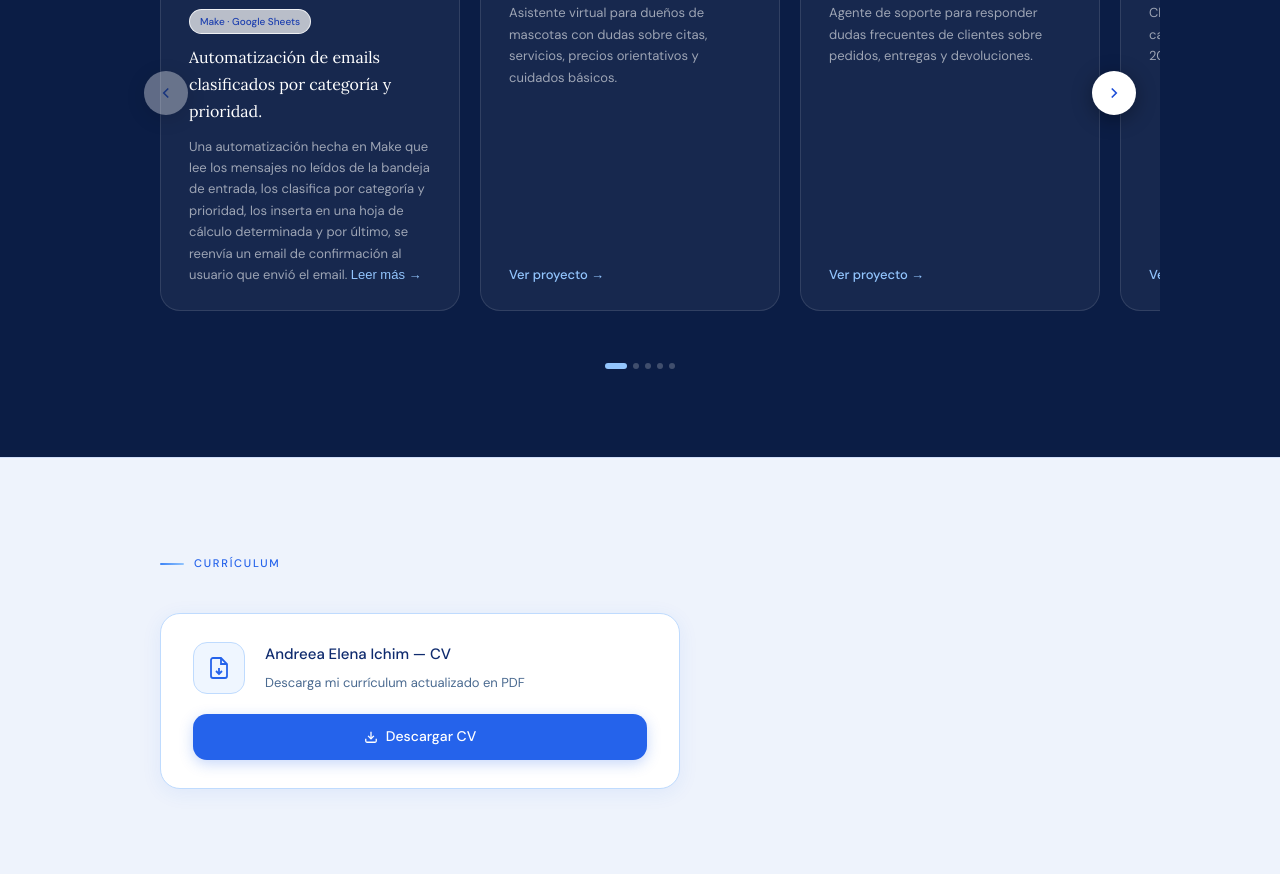
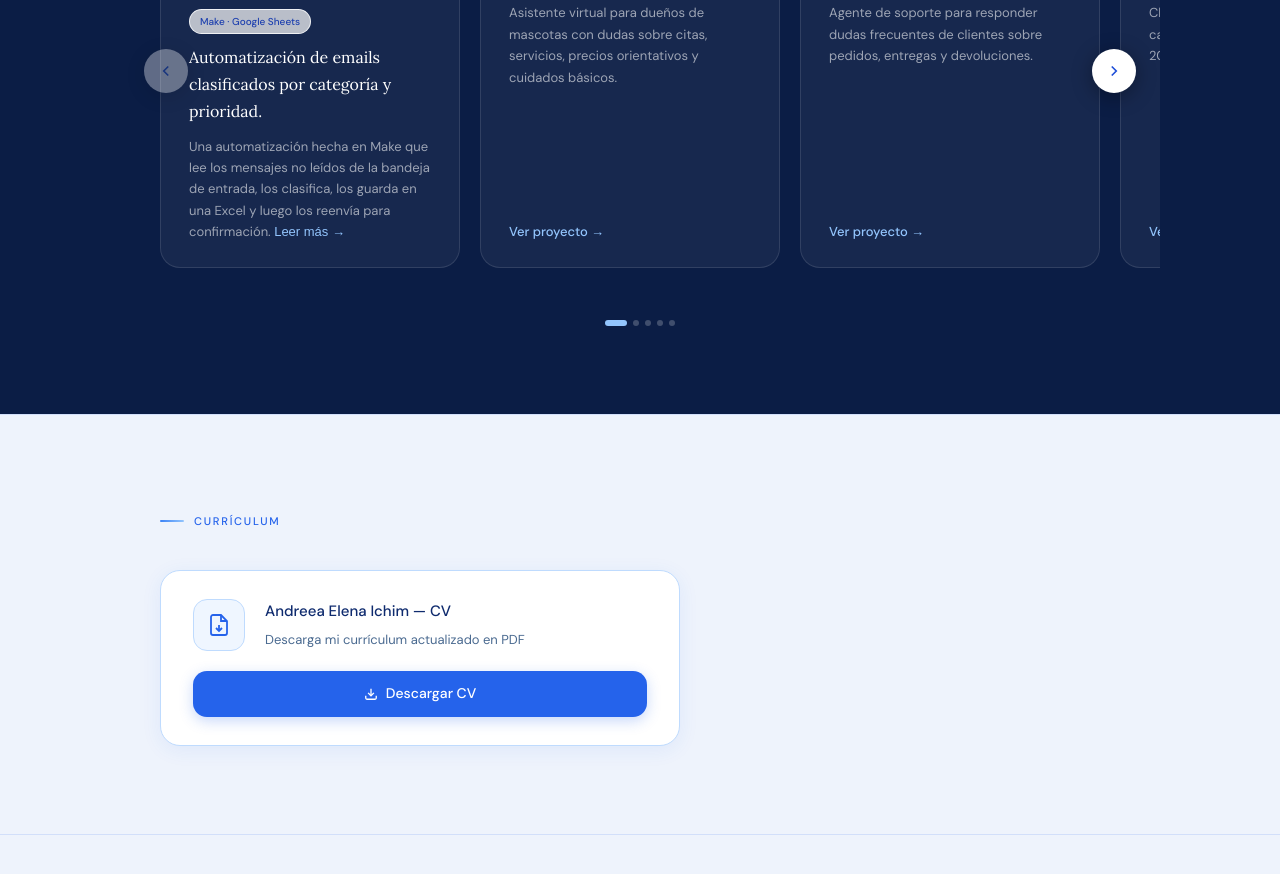
Before and after one commit to andreaelenai96/andreaelenai96.github.io, a plain HTML site: page index.html in a window 1280 px wide. Shown: the part 3378-4252 px from the top of the page. Drawn offline with Linux system fonts and the light colour scheme; a script that the page names is missing.

Commit message:
Update index.html

```diff
--- a/index.html
+++ b/index.html
@@ -694,7 +694,7 @@
   <div class="proj-body">
     <span class="proj-badge">Make · Google Sheets</span>
     <div class="proj-title">Automatización de emails clasificados por categoría y prioridad.</div>
-    <div class="proj-desc" id="shortDesc0">Una automatización hecha en Make que lee los mensajes no leídos de la bandeja de entrada, los clasifica por categoría y prioridad, los inserta en una hoja de cálculo determinada y por último, se reenvía un email de confirmación al usuario que envió el email. <button onclick="openTextModal(0)" style="background:none;border:none;color:var(--blue-300);font-size:13px;font-weight:500;cursor:pointer;padding:0;">Leer más →</button></div>
+    <div class="proj-desc" id="shortDesc0">Una automatización hecha en Make que lee los mensajes no leídos de la bandeja de entrada, los clasifica, los guarda en una Excel y luego los reenvía para confirmación. <button onclick="openTextModal(0)" style="background:none;border:none;color:var(--blue-300);font-size:13px;font-weight:500;cursor:pointer;padding:0;">Leer más →</button></div>
   </div>
 </div>
 
```
